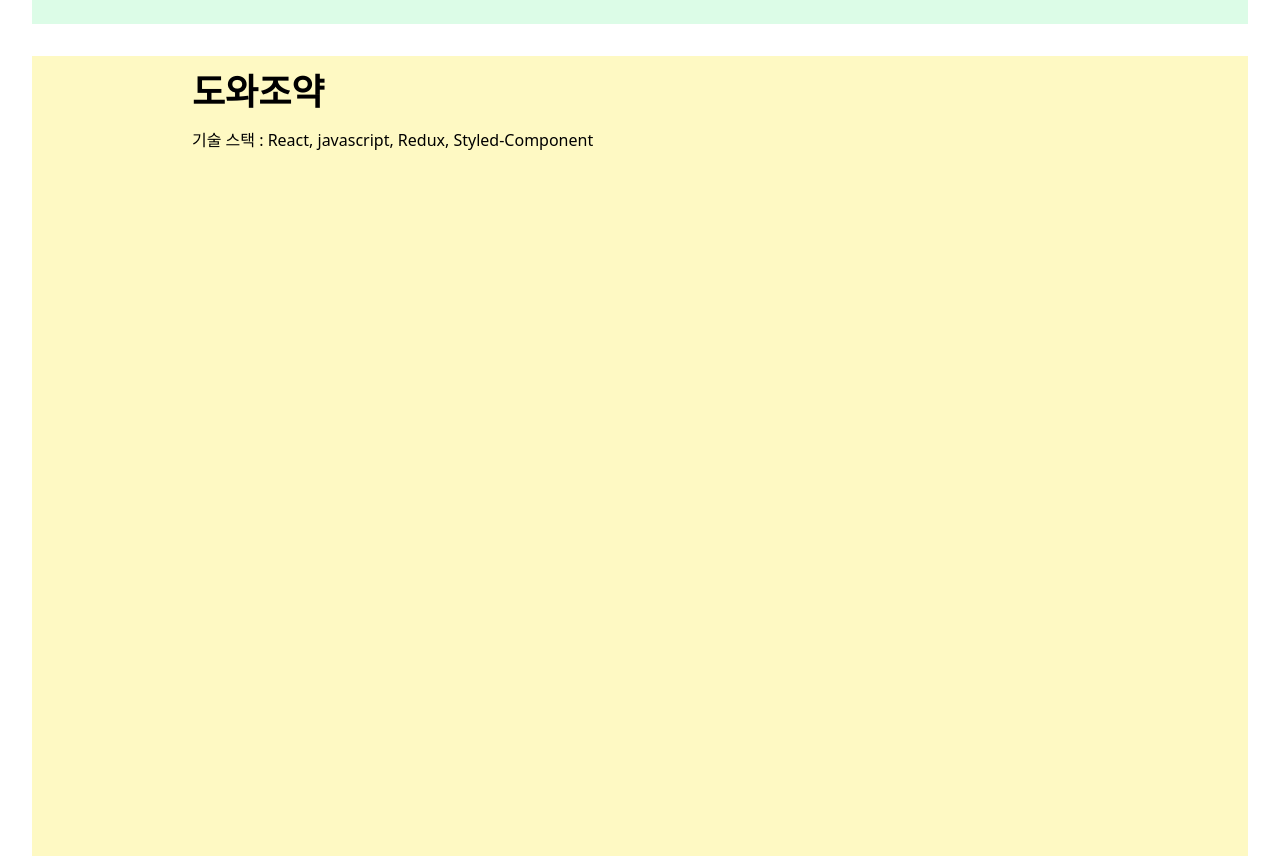
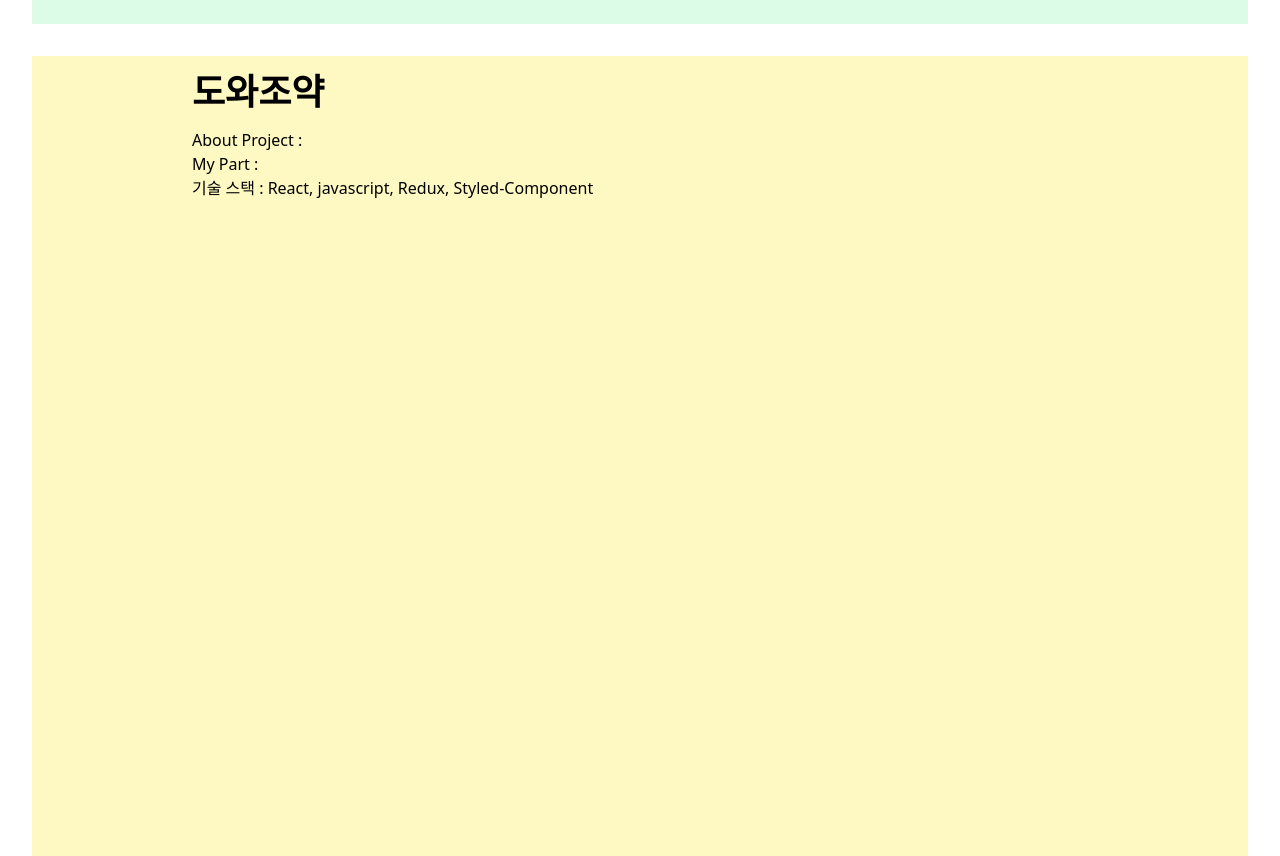
Before and after one commit to ggggggggithub/my-portfolio, a Next.js app: page / in a window 1280 px wide. Shown: the part 1640-2496 px from the top of the page. Built offline with nearby package versions, Linux system fonts and the light colour scheme.

Commit message:
add project

```diff
--- a/src/app/Components/project.tsx
+++ b/src/app/Components/project.tsx
@@ -2,6 +2,8 @@ export default function Project() {
   return (
     <section id="project" className="container mx-auto p-4 mt-8 px-40">
       <h1 className="text-4xl font-bold mb-4">도와조약</h1>
+      <p>About Project :</p>
+      <p>My Part :</p>
       <p>기술 스택 : React, javascript, Redux, Styled-Component</p>
     </section>
   );
```
